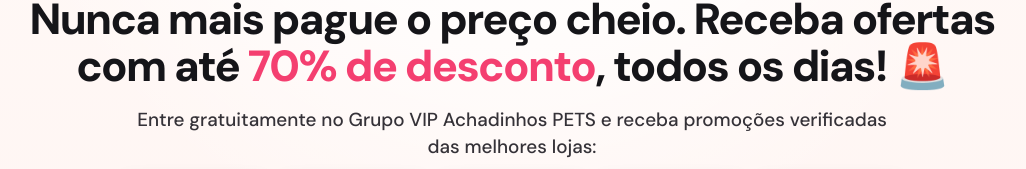
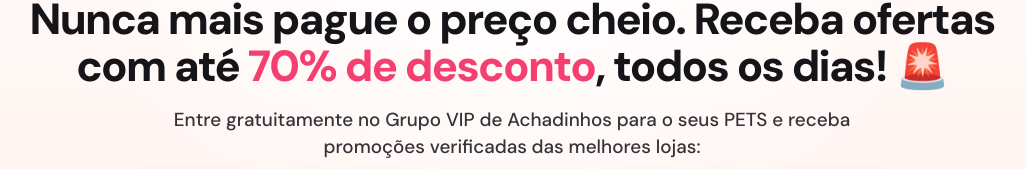
Before and after one commit to withouteffect/achadinhos-para-pets, a plain HTML site: page index.html in a window 1280 px wide. Shown: the part 262-431 px from the top of the page, without its empty margins (128-1154 px from the left). Drawn offline with Linux system fonts and the light colour scheme.

Commit message:
Update description text for VIP group invitation

```diff
--- a/index.html
+++ b/index.html
@@ -40,7 +40,7 @@ src="https://www.facebook.com/tr?id=1025775636705847&ev=PageView&noscript=1"
       </h1>
 
       <p class="description">
-        Entre gratuitamente no Grupo VIP Achadinhos PETS e receba promoções verificadas das melhores lojas:
+        Entre gratuitamente no Grupo VIP de Achadinhos para o seus PETS e receba promoções verificadas das melhores lojas:
       </p>
 
       <div class="stores" aria-label="Lojas com promoções">
```
